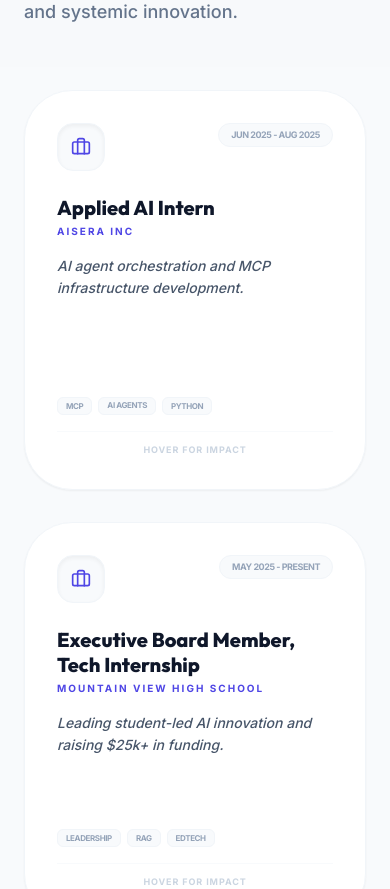
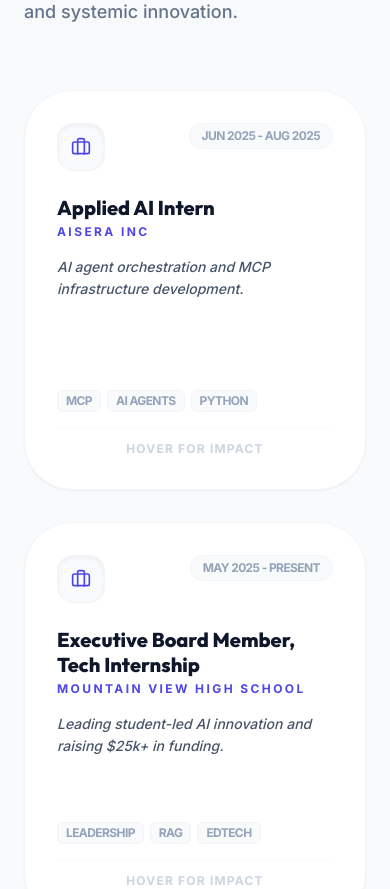
Before and after one commit to yashmahe2020/Portfolio, a React (Vite) app: page / in a window 390 px wide. Shown: the part 2220-3109 px from the top of the page. Built offline with nearby package versions, Linux system fonts and the light colour scheme.

Commit message:
Enhance readability, fix layouts, and update portfolio content

```diff
--- a/App.tsx
+++ b/App.tsx
@@ -26,9 +26,9 @@ const App: React.FC = () => {
         <Speaking />
         <Research />
         <Projects />
+        <Awards />
         <Resume />
         <Skills />
-        <Awards />
       </main>
 
       <Footer />
--- a/components/Awards.tsx
+++ b/components/Awards.tsx
@@ -29,7 +29,7 @@ const AwardItem: React.FC<{ item: Award; idx: number }> = ({ item, idx }) => {
         <div className="w-14 h-14 rounded-2xl bg-slate-50 flex items-center justify-center text-slate-400 group-hover:text-primary group-hover:bg-primary/5 border border-slate-100 transition-all">
           <Icon size={28} strokeWidth={1.5} />
         </div>
-        <div className="flex items-center gap-1 px-2.5 py-1 rounded-full bg-slate-50 border border-slate-100 text-[10px] font-black text-slate-400 uppercase tracking-tighter">
+        <div className="flex items-center gap-1 px-2.5 py-1 rounded-full bg-slate-50 border border-slate-100 text-xs font-black text-slate-400 uppercase tracking-tighter">
           <Calendar size={10} />
           {item.date}
         </div>
@@ -38,7 +38,7 @@ const AwardItem: React.FC<{ item: Award; idx: number }> = ({ item, idx }) => {
       {/* Content Block */}
       <div className="flex-1 space-y-2">
         <div className="space-y-1">
-          <div className="text-[9px] font-black text-primary uppercase tracking-[0.2em]">
+          <div className="text-xs font-black text-primary uppercase tracking-[0.2em]">
             {item.issuer}
           </div>
           <h3 className="text-xl font-display font-black text-slate-900 leading-tight">
@@ -46,7 +46,7 @@ const AwardItem: React.FC<{ item: Award; idx: number }> = ({ item, idx }) => {
           </h3>
         </div>
 
-        <p className="text-xs text-slate-500 font-bold leading-relaxed pr-4">
+        <p className="text-sm text-slate-500 font-bold leading-relaxed pr-4">
           {item.description}
         </p>
       </div>
@@ -83,16 +83,7 @@ const Awards: React.FC = () => {
         ))}
       </div>
 
-      <motion.div
-        initial={{ opacity: 0 }}
-        whileInView={{ opacity: 1 }}
-        className="mt-16 p-10 rounded-[2.5rem] border border-slate-100 text-center bg-white/50 relative overflow-hidden group"
-      >
-        <div className="absolute inset-0 bg-gradient-to-r from-transparent via-primary/5 to-transparent -translate-x-full group-hover:translate-x-full transition-transform duration-1000"></div>
-        <p className="relative z-10 text-slate-400 text-lg font-medium italic">
-          Favorite Quote: "The best way to predict the future is to create it." — Peter Drucker
-        </p>
-      </motion.div>
+
     </section>
   );
 };
--- a/components/ExperienceTimeline.tsx
+++ b/components/ExperienceTimeline.tsx
@@ -26,14 +26,14 @@ const ExperienceCard: React.FC<{ exp: Experience; idx: number }> = ({ exp, idx }
             <div className="w-12 h-12 rounded-2xl bg-slate-50 flex items-center justify-center text-primary border border-slate-100 shadow-inner">
               <Briefcase size={20} />
             </div>
-            <div className="text-[9px] font-black text-slate-400 bg-slate-50 px-3 py-1 rounded-full uppercase tracking-tighter border border-slate-100">
+            <div className="text-xs font-black text-slate-400 bg-slate-50 px-3 py-1 rounded-full uppercase tracking-tighter border border-slate-100">
               {exp.period}
             </div>
           </div>
 
           <div className="mb-4">
             <h3 className="text-xl font-display font-black text-slate-900 mb-1 leading-tight">{exp.role}</h3>
-            <p className="text-[10px] font-black text-primary uppercase tracking-[0.2em]">{exp.company}</p>
+            <p className="text-xs font-black text-primary uppercase tracking-[0.2em]">{exp.company}</p>
           </div>
 
           <p className="text-slate-600 text-sm font-medium mb-4 leading-relaxed italic flex-1 line-clamp-4">
@@ -43,13 +43,13 @@ const ExperienceCard: React.FC<{ exp: Experience; idx: number }> = ({ exp, idx }
           <div className="space-y-4">
             <div className="flex flex-wrap gap-1.5">
               {exp.tags.map((tag) => (
-                <span key={tag} className="text-[8px] font-black text-slate-400 px-2 py-0.5 bg-slate-50 rounded-md uppercase border border-slate-100 tracking-tighter">
+                <span key={tag} className="text-xs font-black text-slate-400 px-2 py-0.5 bg-slate-50 rounded-md uppercase border border-slate-100 tracking-tighter">
                   {tag}
                 </span>
               ))}
             </div>
-            <div className="flex items-center justify-center gap-1.5 text-[9px] font-black text-slate-300 uppercase tracking-widest border-t border-slate-50 pt-3">
-               Hover for Impact
+            <div className="flex items-center justify-center gap-1.5 text-xs font-black text-slate-300 uppercase tracking-widest border-t border-slate-50 pt-3">
+              Hover for Impact
             </div>
           </div>
         </div>
@@ -61,7 +61,7 @@ const ExperienceCard: React.FC<{ exp: Experience; idx: number }> = ({ exp, idx }
               <div className="w-8 h-8 rounded-xl bg-primary/10 flex items-center justify-center text-primary">
                 <Info size={16} />
               </div>
-              <p className="text-[9px] font-black text-slate-400 uppercase tracking-[0.2em]">Impact & Results</p>
+              <p className="text-xs font-black text-slate-400 uppercase tracking-[0.2em]">Impact & Results</p>
             </div>
             <h4 className="text-lg font-display font-black text-slate-900 leading-tight border-b border-slate-200 pb-2">
               {exp.role}
@@ -70,7 +70,7 @@ const ExperienceCard: React.FC<{ exp: Experience; idx: number }> = ({ exp, idx }
 
           <ul className="space-y-2 flex-1 overflow-y-auto pr-2 custom-scrollbar w-full">
             {exp.bullets.map((bullet, i) => (
-              <li key={i} className="flex gap-3 text-xs text-slate-600 font-bold leading-snug">
+              <li key={i} className="flex gap-3 text-sm text-slate-600 font-bold leading-snug">
                 <CheckCircle2 size={14} className="text-primary shrink-0 mt-0.5" />
                 {bullet}
               </li>
@@ -78,9 +78,9 @@ const ExperienceCard: React.FC<{ exp: Experience; idx: number }> = ({ exp, idx }
           </ul>
 
           <div className="mt-4 pt-3 w-full text-center border-t border-slate-200">
-             <span className="text-[9px] font-black uppercase tracking-widest text-primary">
-               {exp.company} • {exp.period}
-             </span>
+            <span className="text-xs font-black uppercase tracking-widest text-primary">
+              {exp.company} • {exp.period}
+            </span>
           </div>
         </div>
       </motion.div>
--- a/components/Navigation.tsx
+++ b/components/Navigation.tsx
@@ -20,8 +20,8 @@ const Navigation: React.FC = () => {
     { name: 'Speaking', href: '#speaking' },
     { name: 'Research', href: '#research' },
     { name: 'Projects', href: '#projects' },
+    { name: 'Awards', href: '#awards' },
     { name: 'Resume', href: '#resume' },
-    { name: 'Awards', href: '#awards' },
   ];
 
   const handleScroll = (e: React.MouseEvent<HTMLAnchorElement, MouseEvent>, href: string) => {
@@ -44,7 +44,7 @@ const Navigation: React.FC = () => {
       data-scrolled={scrollY.get() > 50}
     >
       <div className="max-w-7xl mx-auto px-6 h-20 flex items-center justify-between">
-        <a href="#" className="font-display font-black text-2xl tracking-tighter text-slate-900 group flex items-center gap-2" onClick={(e) => { e.preventDefault(); window.scrollTo({top: 0, behavior: 'smooth'}); }}>
+        <a href="#" className="font-display font-black text-2xl tracking-tighter text-slate-900 group flex items-center gap-2" onClick={(e) => { e.preventDefault(); window.scrollTo({ top: 0, behavior: 'smooth' }); }}>
           <div className="w-8 h-8 rounded-lg bg-slate-900 group-hover:rotate-12 group-hover:bg-primary transition-all duration-500"></div>
           YM<span className="text-primary">.</span>
         </a>
--- a/components/Skills.tsx
+++ b/components/Skills.tsx
@@ -49,7 +49,18 @@ const Skills: React.FC = () => {
           ))}
         </div>
       </div>
-    </section>
+
+      <motion.div
+        initial={{ opacity: 0 }}
+        whileInView={{ opacity: 1 }}
+        className="mt-16 p-10 rounded-[2.5rem] border border-slate-100 text-center bg-white/50 relative overflow-hidden group"
+      >
+        <div className="absolute inset-0 bg-gradient-to-r from-transparent via-primary/5 to-transparent -translate-x-full group-hover:translate-x-full transition-transform duration-1000"></div>
+        <p className="relative z-10 text-slate-400 text-lg font-medium italic">
+          Favorite Quote: "The best way to predict the future is to create it." — Peter Drucker
+        </p>
+      </motion.div>
+    </section >
   );
 };
 
--- a/content.ts
+++ b/content.ts
@@ -15,7 +15,7 @@ export const PERSONAL_INFO = {
 export const STATS: StatChip[] = [
   { label: "US Patents", value: "2", icon: "FileText" },
   { label: "iOS Apps", value: "3", icon: "Smartphone" },
-  { label: "National Stages", value: "5+", icon: "Mic2" },
+  { label: "National Stages", value: "4+", icon: "Mic2" },
   { label: "Funding Raised", value: "$25k+", icon: "TrendingUp" }
 ];
 
@@ -89,7 +89,7 @@ export const SPEAKING_EVENTS: SpeakingEvent[] = [
   {
     id: "cal-mscs",
     title: "CAL-MSCS Day Statewide Educator",
-    location: "Mountain View High School",
+    location: "Mountain View, CA",
     date: "2025",
     description: "Led tours and presented to 80+ STEM teachers regarding engineering facility innovation.",
     tags: ["STEM", "Showcase", "Leadership"]
```
Also changed, not shown: components/Research.tsx (+14 -14 lines).
